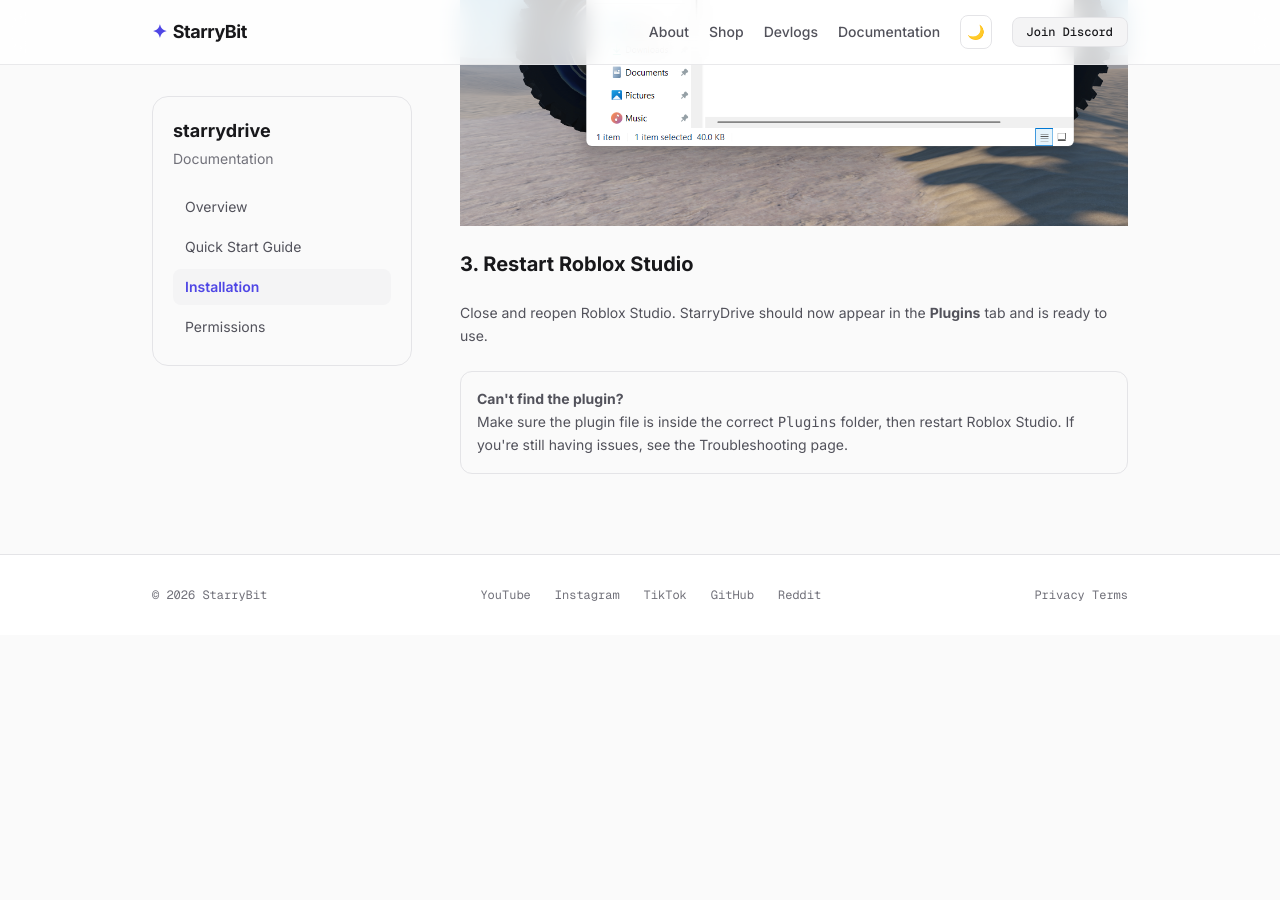
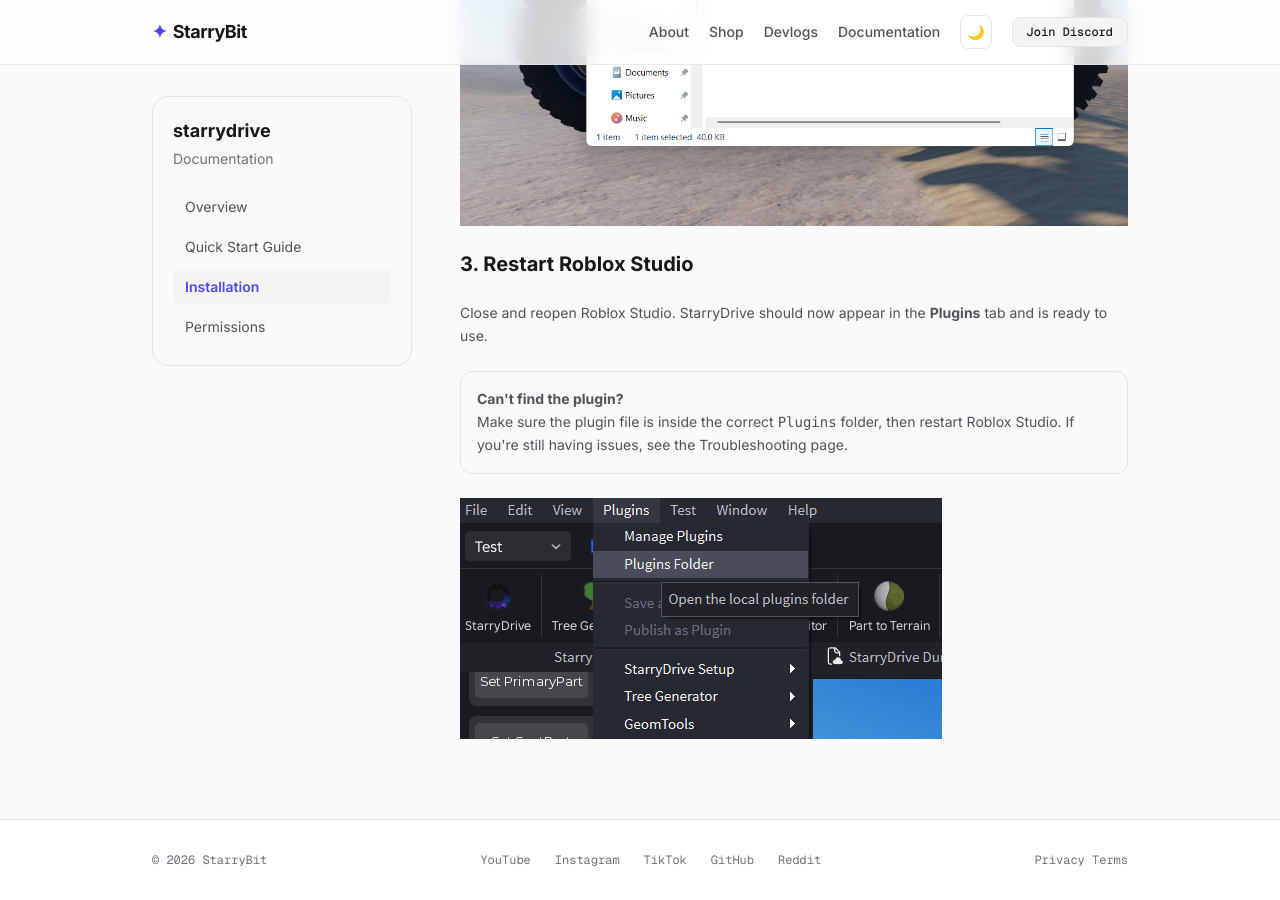
Before and after one commit to StarryBit/starrybit.github.io, a Jekyll site: the page built from _docs/starrydrive/installation.html, in a window 1280 px wide and 900 px high, scrolled down 967 px. Built offline with Jekyll 4.4.1, drawn with Linux system fonts in a browser that asks for light colours; nearby versions of some CDN libraries; before the commit the page ends 1602 px from its top, so only the background shows below that.

Commit message:
Update installation.html

```diff
--- a/_docs/starrydrive/installation.html
+++ b/_docs/starrydrive/installation.html
@@ -54,5 +54,5 @@
 <strong>Can't find the plugin?</strong><br>
 Make sure the plugin file is inside the correct <code>Plugins</code> folder, then restart Roblox Studio. If you're still having issues, see the <a href="/docs/starrydrive/troubleshooting">Troubleshooting</a> page.
 </div>
-
+<img src="{{ '/assets/starrydrive/Screenshot 2026-08-14 232651.png' | relative_url }}">
 </div>
```
